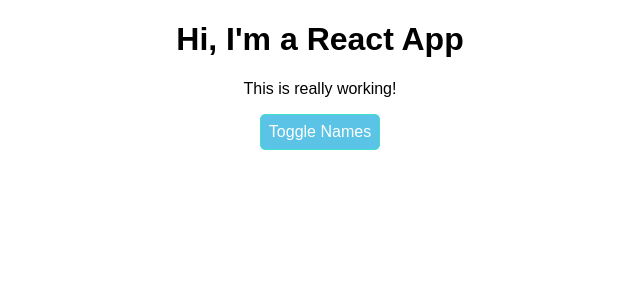
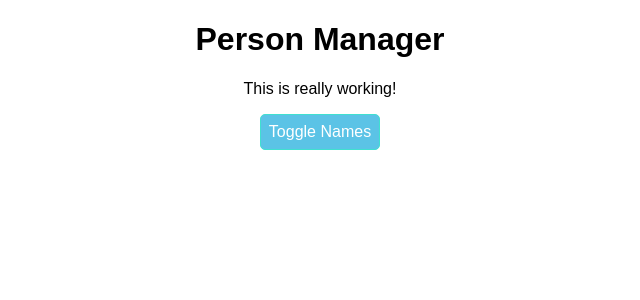
Before and after one commit to goragottsen/raymond, a React app: page / in a window 1280 px wide. Shown: the top 300 px of the page, without its empty margins (320-960 px from the left). Built offline with nearby package versions, Linux system fonts and the light colour scheme.

Commit message:
Exercising component lifecycle

```diff
--- a/src/components/Cockpit/Cockpit.js
+++ b/src/components/Cockpit/Cockpit.js
@@ -18,7 +18,7 @@
 
     return(
         <div className={classes.Cockpit}>
-            <h1>Hi, I'm a React App</h1>
+            <h1>{props.title}</h1>
             <p className={assignedClasses.join(' ')}>This is really working!</p>
             {/* Don't use often to avoid frequent re-render. Use bind (below) instead! */}
             <button
--- a/src/components/Persons/Person/Person.js
+++ b/src/components/Persons/Person/Person.js
@@ -7,7 +7,7 @@
     // if (rnd > 0.7){
     //     throw new Error('Something went wrong');
     // }
-
+    console.log('[Person.js] rendering...');
     return (
         <div className={classes.Person} >
             <h4 onClick={props.click}>I'm {props.name} and I'm {props.age} years old!</h4>
--- a/src/components/Persons/Persons.js
+++ b/src/components/Persons/Persons.js
@@ -1,8 +1,10 @@
 import React from 'react';
 import Person from './Person/Person'
 
-const persons = (props) => props.persons.map((person, index)=> {
-    return <Person
+const persons = (props) => {
+    console.log('[Persons.js] rendering...');
+    return props.persons.map((person, index)=> {
+        return (<Person
             name={person.name}
             age={person.age}
             comment={person.comment}
@@ -10,6 +12,7 @@
             key={person.id}
             changed={(event) => props.changed(event, person.id)}
             />
-    })
-
+        );
+    });
+};
 export default persons;
--- a/src/containers/App.js
+++ b/src/containers/App.js
@@ -3,6 +3,27 @@
 import Persons from '../components/Persons/Persons';
 import Cockpit from '../components/Cockpit/Cockpit';
 class App extends Component {
+
+  constructor(props){
+    super(props);
+    console.log('[App.js] constructor');
+  }
+
+  static getDerivedStateFromProps(props, state){
+    console.log('[App.js] getDerivedStateFromProps, ', props);
+    return state;
+  }
+
+  componentWillMount(){
+    // used to prepare the state correctly
+    // now mainly done in constructor or getDerivedStateFromProps
+    console.log('[App.js] componentWillMount');
+  }
+
+  componentDidMount(){
+    console.log('[App.js] componentDidMount');
+  }
+
   state = {
     persons: [
       { id: 'djbhfb', name: 'Nik', age: 34},
@@ -44,8 +65,9 @@
     this.setState({showNames : !doesShow}) // Awwwwww, so cool
   }
 
+  // accessing render method doesn't mean that real dom is re-rendered, but V-Dom is --> check if real dom has to be changed
   render() {
-
+    console.log('[App.js] render');
     let persons = null;
 
     if(this.state.showNames){
@@ -59,6 +81,7 @@
     return (
         <div className={classes.App}>
         <Cockpit
+          title={this.props.appTitle}
           showPersons={this.state.showNames}
           persons={this.state.persons}
           clicked={this.toggleNamesHandler}/>
--- a/src/index.js
+++ b/src/index.js
@@ -4,5 +4,5 @@
 import App from './containers/App';
 import registerServiceWorker from './registerServiceWorker';
 
-ReactDOM.render(<App />, document.getElementById('root'));
+ReactDOM.render(<App appTitle="Person Manager"/>, document.getElementById('root'));
 registerServiceWorker();
```
Lines whose indentation alone changed are shown as unchanged.
